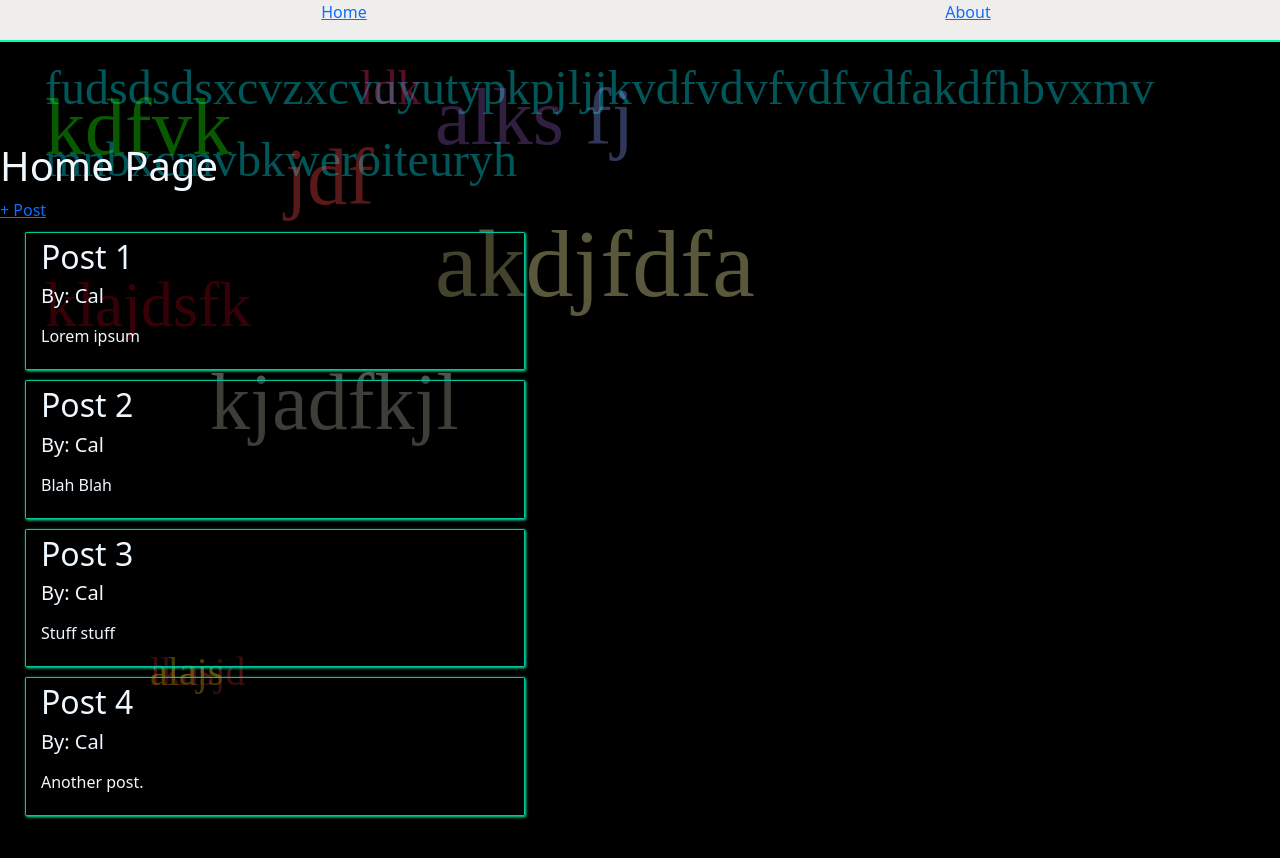
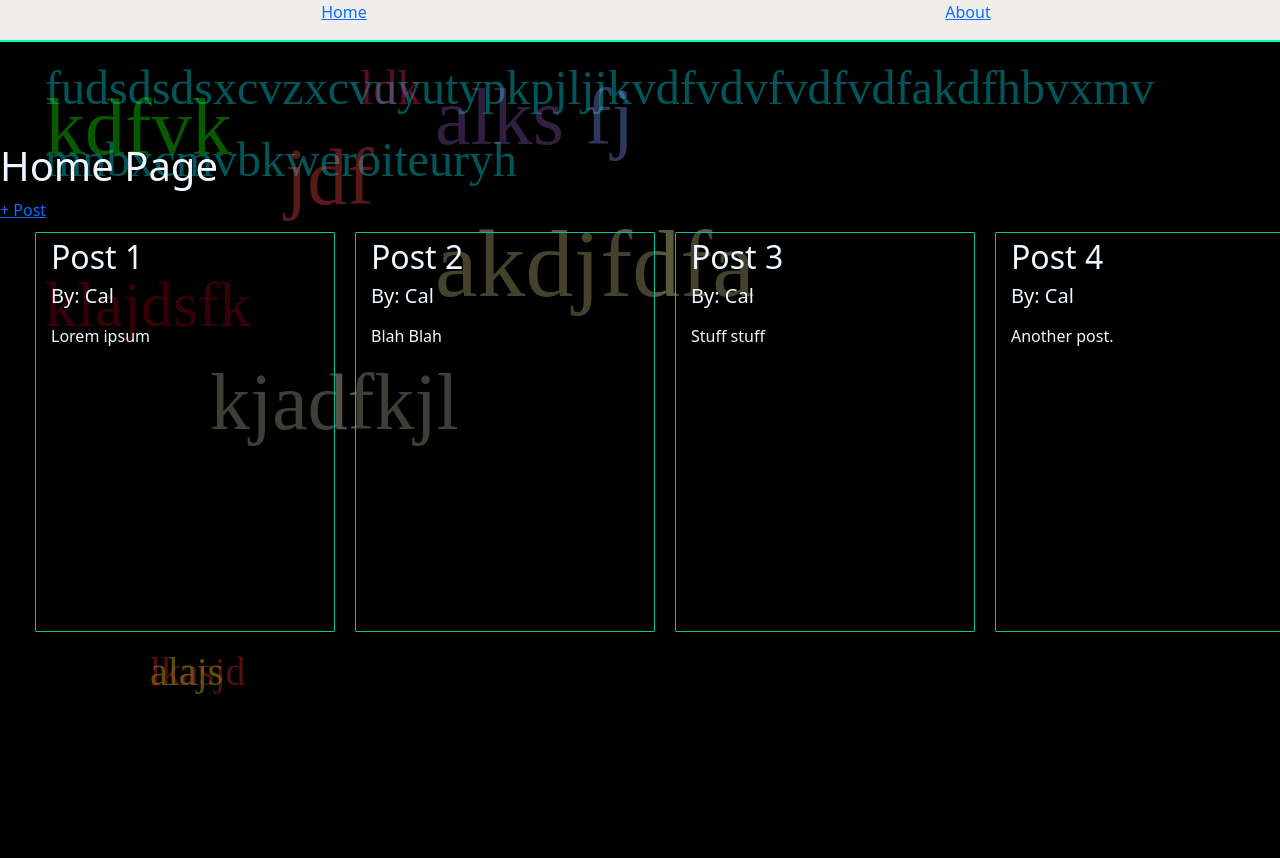
Before and after one commit to cpaschall/react-blog, a React (Create React App) app: page / in a window 1280 px wide. Shown: the top 858 px of the page. Built offline with nearby package versions, Linux system fonts and the light colour scheme; a web font is replaced by a local one.

Commit message:
updating post components

```diff
--- a/src/App.css
+++ b/src/App.css
@@ -37,6 +37,7 @@
   }
 } */
 
+
 .all-routes {
   display: flex;
   flex-direction: column;
--- a/src/components/Blog/AllPosts.css
+++ b/src/components/Blog/AllPosts.css
@@ -0,0 +1,7 @@
+.post-board {
+    display: flex;
+    flex-wrap: wrap;
+    justify-content: center;
+    align-items: center;
+    width: 100%;
+}
--- a/src/components/Blog/AllPosts.js
+++ b/src/components/Blog/AllPosts.js
@@ -3,8 +3,17 @@ import './AllPosts.css';
 
 const AllPosts =(props) => {
     return (
-        <div className={props.className}>
-            <BlogPost
+        <div className='post-board'>
+            {props.items.map((item) => (
+               <BlogPost
+                key={item.id}
+                title={item.title}
+                author={item.author}
+                // date={props.items[0].date}
+                post={item.post}
+               />
+            ))}
+            {/* <BlogPost
                 title={props.items[0].title}
                 author={props.items[0].author}
                 // date={props.items[0].date}
@@ -27,7 +36,7 @@ const AllPosts =(props) => {
                 author={props.items[3].author}
                 // date={props.items[3].date}
                 post={props.items[3].post}
-            />
+            /> */}
         </div>
     )
 }
--- a/src/components/Pages/CreatePost.js
+++ b/src/components/Pages/CreatePost.js
@@ -10,7 +10,7 @@ const CreatePost = (props) => {
             id: Math.random().toString()
         };
 
-        props.onAddPost();
+        props.onAddPost(postData);
     }
 
     return (
--- a/src/components/Pages/Home.js
+++ b/src/components/Pages/Home.js
@@ -1,3 +1,4 @@
+import { useState } from 'react';
 import './Home.css';
 import { Link } from 'react-router-dom';
 // import BlogPost from '../Blog/BlogPost';
@@ -6,7 +7,6 @@ import AllPosts from '../Blog/AllPosts';
 import CreatePost from './CreatePost';
 import CreatePostBG from '../UI/CreatePostBG';
 
-const Home = (props) => {
 const blogPosts = [
   {
     id: 1,
@@ -38,6 +38,15 @@ const Home = (props) => {
   }
 ]
 
+const Home = (props) => {
+    const [posts, setPosts] = useState(blogPosts)
+
+    const addPostHandler = post => {
+      setPosts((prevPosts) => {
+        return [post, ...prevPosts]
+      })
+    }
+
     return (
         <div className='home-main'>
             {/* <Nav /> */}
@@ -51,6 +60,7 @@ const Home = (props) => {
                   <AllPosts items={blogPosts}/>
                 </div>
               </div>
+              {/* <CreatePost onAddPost={addPostHandler} /> */}
             </CreatePostBG>
         </div>
     )
--- a/src/components/UI/BlogCard.css
+++ b/src/components/UI/BlogCard.css
@@ -2,10 +2,19 @@
     border-radius: 1px;
     border: 1px solid #03C4A1;
     width: 500px;
-    margin: 10px 0;
+    height: 400px;
+    margin: 10px;
     left: 25px;
     padding: 5px 15px;
-    box-shadow: 1px 1px 3px #00FFAB;
+    /* box-shadow: 1px 1px 3px #00FFAB; */
     background-color: rgba(0, 0, 0, .25);
     color: aliceblue;
+    flex: 1;
+    /* justify-content: center; */
 }
+
+.card:hover {
+    flex: 2;
+    /* height: 410px; */
+    /* width: 325px; */
+}
--- a/src/index.css
+++ b/src/index.css
@@ -1,5 +1,6 @@
 body {
   margin: 0;
+  overflow: hidden;
   font-family: -apple-system, BlinkMacSystemFont, 'Segoe UI', 'Roboto', 'Oxygen',
     'Ubuntu', 'Cantarell', 'Fira Sans', 'Droid Sans', 'Helvetica Neue',
     sans-serif;
```
Lines whose indentation alone changed are shown as unchanged.
